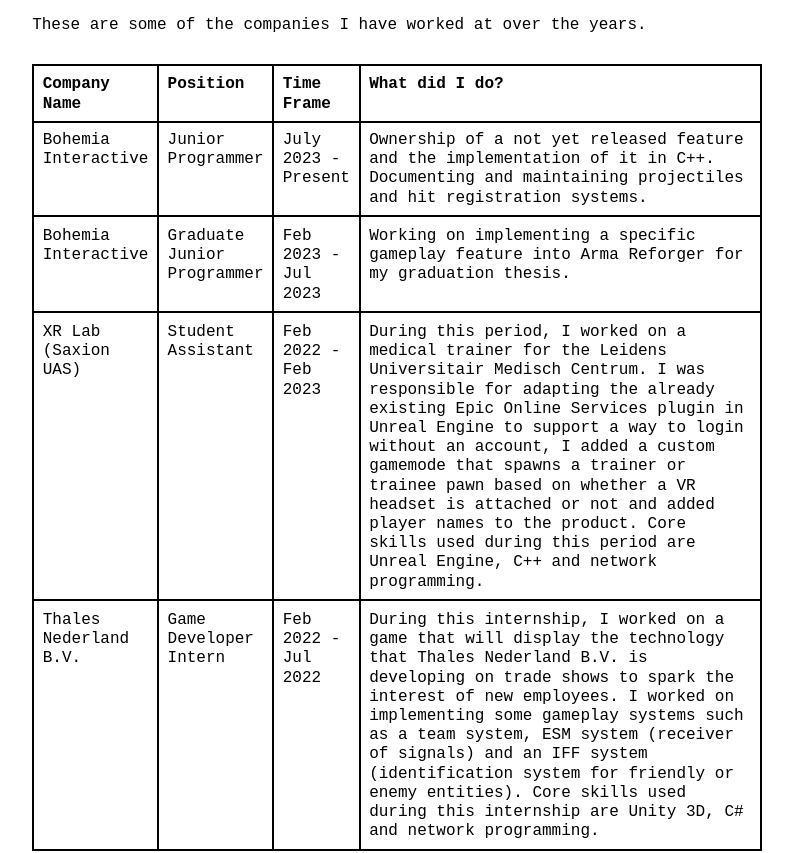
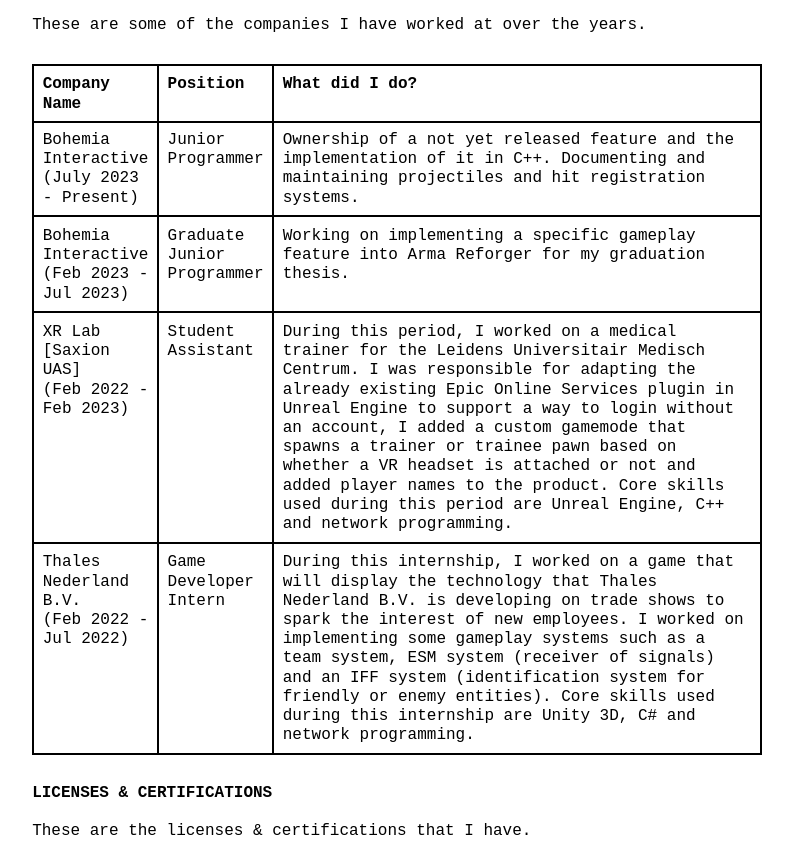
Before and after one commit to Bram-Reuling/Portfolio, a plain HTML site: page index.html in a window 1280 px wide. Shown: the part 541-1394 px from the top of the page, without its empty margins (243-1036 px from the left). Drawn offline with Linux system fonts and the light colour scheme; a web font is replaced by a local one.

Commit message:
Fixed some formatting issue.

```diff
--- a/index.html
+++ b/index.html
@@ -5,6 +5,7 @@
   <meta name="viewport" content="width=device-width, initial-scale=1.0, user-scalable=yes" />
   <meta name="author" content="Bram Reuling" />
   <meta name="dcterms.date" content="2024-08-29" />
+  <meta name="description" content="Online CV of Bram Reuling. He is an aspiring network programmer and is proficient in C++ and Unreal Engine." />
   <title>Bram Reuling</title>
   <link rel="stylesheet" href="reset.css" />
   <link rel="stylesheet" href="index.css" />
@@ -51,8 +52,6 @@
             <th class="width-min">
             Position
             </th>
-            <th class="width-min">
-            Time Frame
             <th class="width-auto">
             What did I do?
             </th>
@@ -62,13 +61,10 @@
     <tbody>
         <tr>
             <td>
-            Bohemia Interactive
+            Bohemia Interactive <br/> (July 2023 - Present)
             </td>
             <td>
             Junior Programmer
-            </td>
-            <td>
-            July 2023 - Present
             </td>
             <td>
             Ownership of a not yet released feature and the implementation of it in C++. Documenting and maintaining projectiles and hit registration systems.
@@ -77,13 +73,10 @@
 
         <tr>
             <td>
-            Bohemia Interactive
+            Bohemia Interactive <br/> (Feb 2023 - Jul 2023)
             </td>
             <td>
             Graduate Junior Programmer
-            </td>
-            <td>
-            Feb 2023 - Jul 2023
             </td>
             <td>
             Working on implementing a specific gameplay feature into Arma Reforger for my graduation thesis.
@@ -92,13 +85,10 @@
 
         <tr>
             <td>
-            XR Lab (Saxion UAS)
+            XR Lab [Saxion UAS] <br/> (Feb 2022 - Feb 2023)
             </td>
             <td>
             Student Assistant
-            </td>
-            <td>
-            Feb 2022 - Feb 2023
             </td>
             <td>
             During this period, I worked on a medical trainer for the Leidens Universitair Medisch Centrum. I was responsible for adapting the already existing Epic Online Services plugin in Unreal Engine to support a way to login without an account, I added a custom gamemode that spawns a trainer or trainee pawn based on whether a VR headset is attached or not and added player names to the product. Core skills used during this period are Unreal Engine, C++ and network programming.
@@ -107,13 +97,10 @@
 
         <tr>
             <td>
-            Thales Nederland B.V.
+            Thales Nederland B.V. <br/> (Feb 2022 - Jul 2022)
             </td>
             <td>
             Game Developer Intern
-            </td>
-            <td>
-            Feb 2022 - Jul 2022
             </td>
             <td>
                 During this internship, I worked on a game that will display the technology that Thales Nederland B.V. is developing on trade shows to spark the interest of new employees. I worked on implementing some gameplay systems such as a team system, ESM system (receiver of signals) and an IFF system (identification system for friendly or enemy entities). Core skills used during this internship are Unity 3D, C# and network programming.
```
